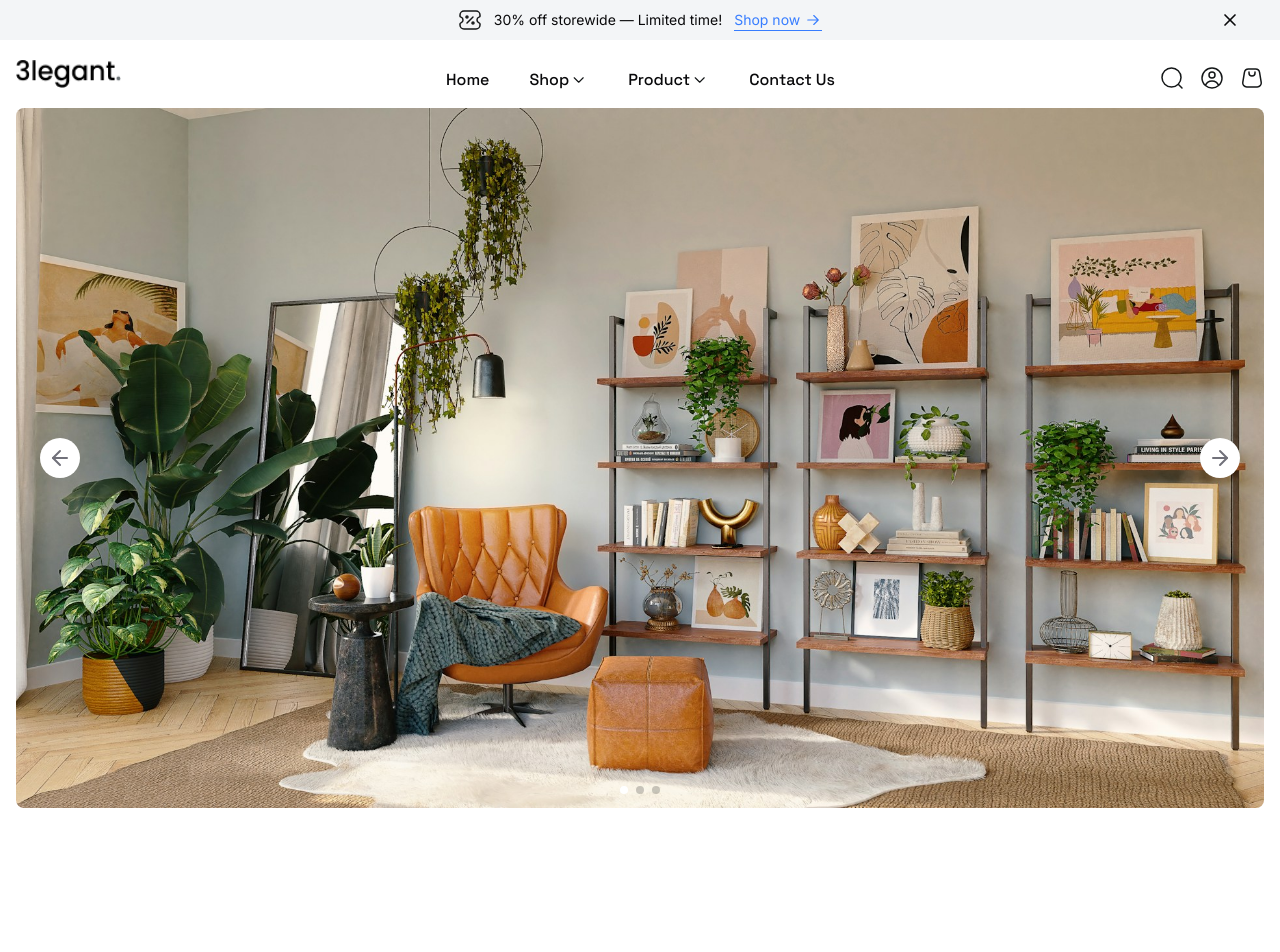
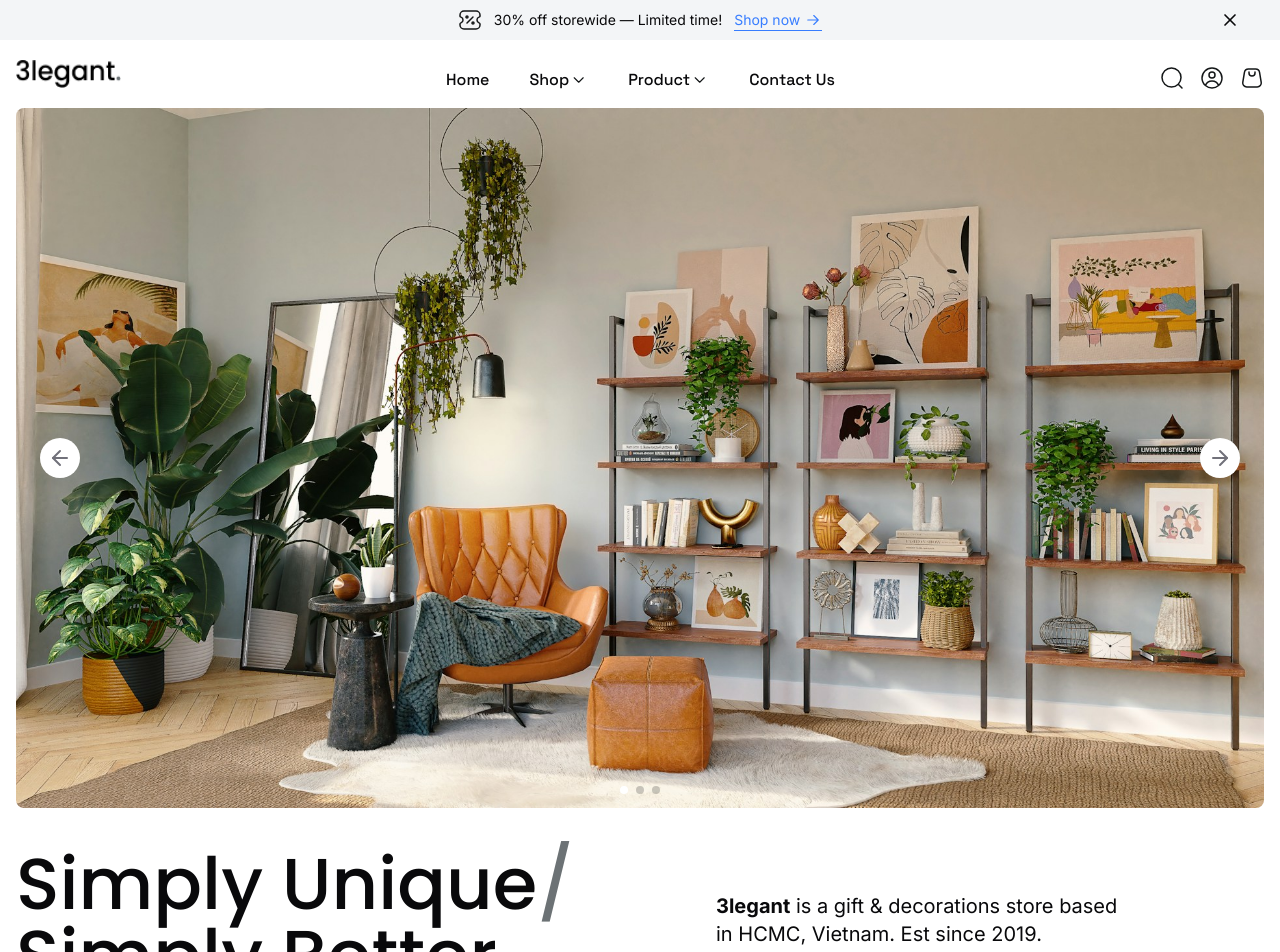
Before and after one commit to afridiwhatever/elegant-furnitures, a Next.js app: page / in a window 1280 px wide. Shown: the top 952 px of the page. Before the commit the page ends 808 px from the top, so only its background shows below. Built offline with nearby package versions, Linux system fonts and the light colour scheme.

Commit message:
About section and poppins integration

```diff
--- a/src/app/globals.css
+++ b/src/app/globals.css
@@ -1,4 +1,5 @@
 @import url("https://fonts.googleapis.com/css2?family=Space+Grotesk:wght@500&display=swap");
+@import url("https://fonts.googleapis.com/css2?family=Poppins:wght@400;500&display=swap");
 
 @tailwind base;
 @tailwind components;
--- a/src/app/page.tsx
+++ b/src/app/page.tsx
@@ -1,13 +1,14 @@
 import React from "react";
-import Image from "next/image";
 import MaxWidthWrapper from "@/components/MaxWidthWrapper";
 import HeroSectionSlider from "@/components/HeroSectionSlider";
+import About from "@/components/About";
 
 const HomePage = () => {
   return (
     <>
       <MaxWidthWrapper>
         <HeroSectionSlider />
+        <About />
       </MaxWidthWrapper>
     </>
   );
--- /dev/null
+++ b/src/components/About.tsx
@@ -0,0 +1,18 @@
+import React from "react";
+
+const About = () => {
+  return (
+    <div className="mt-10 flex flex-col lg:flex-row lg:items-center justify-between pr-32">
+      <span className="block text-7xl font-poppins font-medium">
+        Simply Unique<span className="text-[#6C7275]">/</span>
+        <br /> Simply Better.
+      </span>
+      <span className="block text-xl lg:max-w-[420px]">
+        <b>3legant</b> is a gift & decorations store based in HCMC, Vietnam. Est
+        since 2019.
+      </span>
+    </div>
+  );
+};
+
+export default About;
--- a/src/components/Navbar.tsx
+++ b/src/components/Navbar.tsx
@@ -42,7 +42,10 @@ const Navbar = () => {
       )}
 
       <MaxWidthWrapper className="font-spaceGrotesk">
-        <nav className="flex justify-between py-4 items-center" ref={navRef}>
+        <nav
+          className="flex justify-between py-4 items-center relative"
+          ref={navRef}
+        >
           <div className="flex items-center gap-3">
             <BurgerIcon
               className="lg:hidden cursor-pointer -mt-1"
@@ -119,7 +122,7 @@ const Navbar = () => {
                 })}
               />
               {isProductDropdownOpen && (
-                <div className="absolute animate-in duration-300 slide-in-from-top-5   w-[80%] h-[400px] bg-zinc-100 left-[10%] right-[10%] top-[100%] rounded-lg"></div>
+                <div className="absolute animate-in duration-300 slide-in-from-top-5  w-[80%] h-[400px] bg-zinc-100 left-[10%] right-[10%] top-[100%] rounded-lg"></div>
               )}
             </li>
             <li>
--- a/tailwind.config.ts
+++ b/tailwind.config.ts
@@ -76,6 +76,7 @@ const config = {
       },
       fontFamily: {
         spaceGrotesk: ["Space Grotesk", "sans-serif"],
+        poppins: ["Poppins", "sans-serif"],
       },
     },
   },
```
